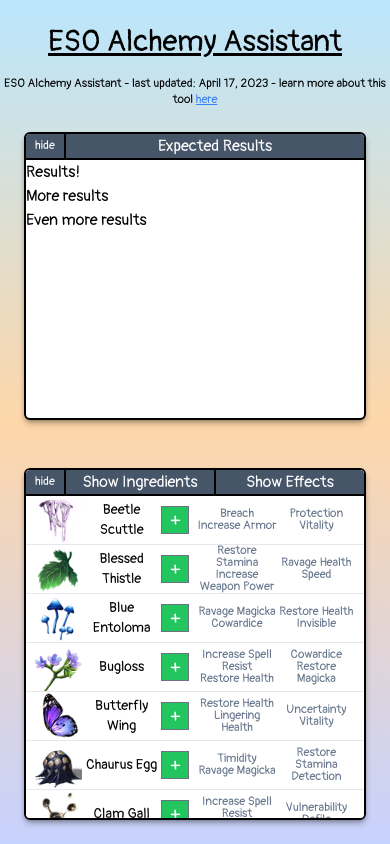
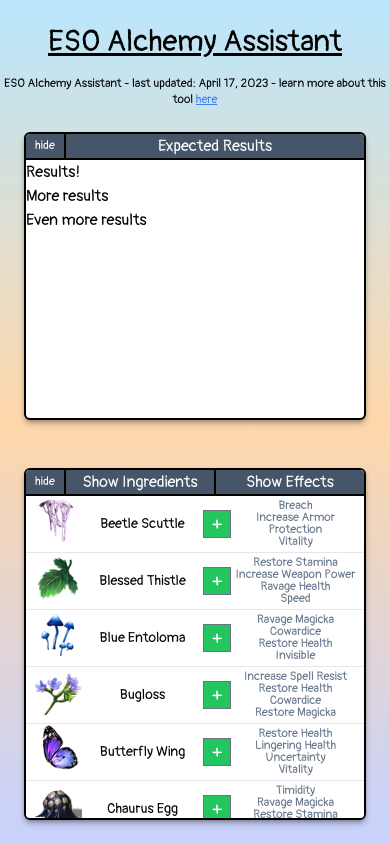
Before and after one commit to encodexed/alakaslam, a Next.js app: page /eso/alchemy_assistant in a window 390 px wide. Built offline with nearby package versions, Linux system fonts and the light colour scheme.

Commit message:
Add responsiveness for the smallest screens Ingredients now present their effects vertically below 525px Long effect names may truncate

```diff
--- a/src/components/Ingredients/Ingredient.js
+++ b/src/components/Ingredients/Ingredient.js
@@ -4,14 +4,17 @@ import IngredientsData from "../../IngredientsData";
 import DisabledAddButton from "../UI/DisabledAddButton";
 
 export default function Ingredient(props) {
-	const { name, effect1, effect2, effect3, effect4, src } = IngredientsData[props.id];
+	const { name, effect1, effect2, effect3, effect4, src } =
+		IngredientsData[props.id];
 
 	const addSelectionHandler = () => {
 		props.selectIngredient(props.id);
 	};
 
-	const incompatibleStyle = "sm:text-sm leading-none sm:leading-none text-xs text-center text-slate-500";
-	const compatibleStyle = "sm:text-sm leading-none sm:leading-none text-xs text-center text-blue-500";
+	const incompatibleStyle =
+		"sm:text-sm leading-none sm:leading-none text-xs text-center text-slate-500";
+	const compatibleStyle =
+		"sm:text-sm leading-none sm:leading-none text-xs text-center text-blue-500";
 	let style1 = incompatibleStyle;
 	let style2 = incompatibleStyle;
 	let style3 = incompatibleStyle;
@@ -31,7 +34,8 @@ export default function Ingredient(props) {
 	}
 
 	return (
-		<div className='flex px-2 border-b'>
+		<>
+			<div className='hidden px-2 border-b xs:flex'>
 				<div>
 					<Icon src={src} />
 				</div>
@@ -53,5 +57,26 @@ export default function Ingredient(props) {
 					<p className={style4}>{effect4}</p>
 				</div>
 			</div>
+			<div className='flex px-2 border-b xs:hidden'>
+				<div>
+					<Icon src={src} />
+				</div>
+				<div className='flex-1 my-auto justify-content-center'>
+					<h3 className='text-sm text-center sm:text-base'>{name}</h3>
+				</div>
+				<div className='my-auto flex-0'>
+					{!props.isDisabled && (
+						<AddButton onClick={addSelectionHandler} />
+					)}
+					{props.isDisabled && <DisabledAddButton />}
+				</div>
+				<div className='flex-1 my-1 ml-1 truncate'>
+					<p className={style1}>{effect1}</p>
+					<p className={style2}>{effect2}</p>
+					<p className={style3}>{effect3}</p>
+					<p className={style4}>{effect4}</p>
+				</div>
+			</div>
+		</>
 	);
 }
--- a/src/components/Ingredients/SelectedIngredient.js
+++ b/src/components/Ingredients/SelectedIngredient.js
@@ -58,7 +58,8 @@ export default function SelectedIngredient(props) {
 	}
 
 	return (
-		<div className='flex px-2 border-b border-black bg-slate-100'>
+		<>
+			<div className='hidden px-2 border-b border-black xs:flex bg-slate-100'>
 				<div>
 					<Icon src={src} />
 				</div>
@@ -85,5 +86,23 @@ export default function SelectedIngredient(props) {
 					</p>
 				</div>
 			</div>
+			<div className='flex px-2 border-b border-black bg-slate-100 xs:hidden'>
+				<div>
+					<Icon src={src} />
+				</div>
+				<div className='flex-1 my-auto justify-content-center'>
+					<h3 className='text-sm text-center sm:text-base'>{name}</h3>
+				</div>
+				<div className='my-auto flex-0'>
+					<RemoveButton onClick={props.deselectHandler} />
+				</div>
+				<div className='flex-1 my-1 ml-1 truncate'>
+					<p className={style1}>{effect1}</p>
+					<p className={style2}>{effect2}</p>
+					<p className={style3}>{effect3}</p>
+					<p className={style4}>{effect4}</p>
+				</div>
+			</div>
+		</>
 	);
 }
--- a/src/components/UI/SectionCard.js
+++ b/src/components/UI/SectionCard.js
@@ -14,7 +14,7 @@ export default function SectionCard(props) {
 
 	let height = 'min-h-72';
 	if (!isSectionShown) {
-		height = 'max-h-7';
+		height = 'min-h-7 max-h-7';
 	}
 
    const showStyle = isSectionShown ? 'overflow-scroll' : 'overflow-hidden';
--- a/src/pages/eso/alchemy_assistant/index.js
+++ b/src/pages/eso/alchemy_assistant/index.js
@@ -12,7 +12,7 @@ export default function Home() {
 	};
 
 	return (
-		<main className='h-screen font-pangolin bg-gradient-to-b from-sky-200 via-orange-200 to-indigo-200'>
+		<main className='h-screen min-h-780 font-pangolin bg-gradient-to-b from-sky-200 via-orange-200 to-indigo-200'>
 			{showInfo && <Info toggleShowInfo={toggleShowInfo} />}
 			<Content toggleShowInfo={toggleShowInfo} />
 		</main>
--- a/tailwind.config.js
+++ b/tailwind.config.js
@@ -1,4 +1,7 @@
 /** @type {import('tailwindcss').Config} */
+
+const defaultTheme = require('tailwindcss/defaultTheme')
+
 module.exports = {
 	content: [
 		"./src/pages/**/*.{js,ts,jsx,tsx}",
@@ -12,9 +15,15 @@ module.exports = {
 				pangolin: ["Pangolin", "sans-serif"], // used in pages/eso/alchemy_assistant
 			},
 		},
+		screens: {
+			'xs': "525px",
+			...defaultTheme.screens,
+		},
 		minHeight: {
-			'72': '288px',
-		 }
+			72: "288px",
+			7: "28px",
+			780: "780px"
+		},
 	},
 	plugins: [],
 };
```
Lines whose indentation alone changed are shown as unchanged.
